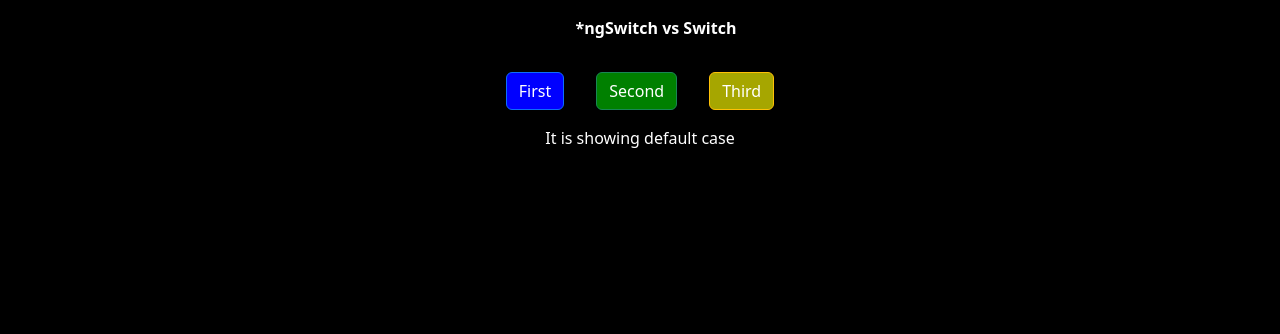
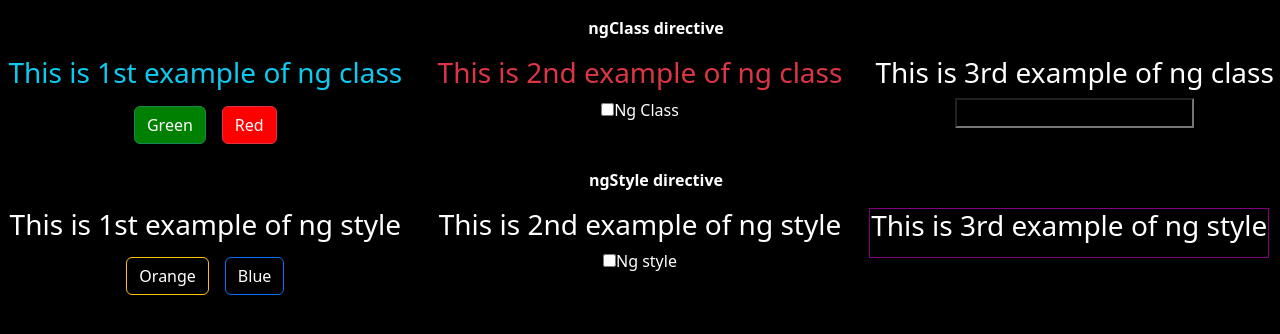
Before and after one commit to sanskar-kaushik/Angular_19, an Angular app: page / in a window 1280 px wide. Shown: the top 334 px of the page. Built offline with nearby package versions, Linux system fonts and the light colour scheme.

Commit message:
Atrribute directive

```diff
--- a/src/app/app.component.html
+++ b/src/app/app.component.html
@@ -1,5 +1,6 @@
 <!-- <app-data-binding></app-data-binding> -->
  <!-- <app-directives></app-directives> -->
 <!-- <app-structural-directive-ng-if-vs-if></app-structural-directive-ng-if-vs-if> -->
- <!-- <app-structural-directive-ngfor-vs-for></app-structural-directive-ngfor-vs-for> -->
-  <app-structural-directives-ng-switch-vs-switch></app-structural-directives-ng-switch-vs-switch>
+<!-- <app-structural-directive-ngfor-vs-for></app-structural-directive-ngfor-vs-for> -->
+<!-- <app-structural-directives-ng-switch-vs-switch></app-structural-directives-ng-switch-vs-switch> -->
+<app-attribute-directives></app-attribute-directives>
--- a/src/app/app.component.ts
+++ b/src/app/app.component.ts
@@ -5,6 +5,7 @@ import { DirectivesComponent } from './directives/directives.component';
 import { StructuralDirectiveNgIfVsIfComponent } from './structural-directive-ng-if-vs-if/structural-directive-ng-if-vs-if.component';
 import { StructuralDirectiveNgforVsForComponent } from './structural-directive-ngfor-vs-for/structural-directive-ngfor-vs-for.component';
 import { StructuralDirectivesNgSwitchVsSwitchComponent } from './structural-directives-ng-switch-vs-switch/structural-directives-ng-switch-vs-switch.component';
+import { AttributeDirectivesComponent } from './attribute-directives/attribute-directives.component';
 
 @Component({
   selector: 'app-root',
@@ -14,7 +15,8 @@ import { StructuralDirectivesNgSwitchVsSwitchComponent } from './structural-dire
     // DirectivesComponent ,
     // StructuralDirectiveNgIfVsIfComponent,
     // StructuralDirectiveNgforVsForComponent,
-    StructuralDirectivesNgSwitchVsSwitchComponent
+    // StructuralDirectivesNgSwitchVsSwitchComponent,
+    AttributeDirectivesComponent
   ],
   templateUrl: './app.component.html',
   styleUrl: './app.component.css'
--- /dev/null
+++ b/src/app/attribute-directives/attribute-directives.component.css
@@ -0,0 +1,6 @@
+.btn-success{
+    background-color: green !important;
+}
+.btn-danger{
+    background-color: red !important;
+}
--- /dev/null
+++ b/src/app/attribute-directives/attribute-directives.component.html
@@ -0,0 +1,51 @@
+<div class="row text-center">
+    <div class="col-12 m-3">
+        <b>ngClass directive</b>
+    </div>
+</div>
+<div class="row text-center">
+    <div class="col-4">
+        <div>
+           <h3 [class]="textColor">This is 1st example of ng class</h3>
+           <button class="btn btn-success m-2" (click)="clickSuccess()">Green</button>
+           <button class="btn btn-danger m-2" (click)="clickDanger()">Red</button>
+        </div>
+    </div>
+    <div class="col-4">
+        <div>
+           <h3 [ngClass]="color? 'text-success' : 'text-danger'">This is 2nd example of ng class</h3>
+           <input type="checkbox" [(ngModel)]="color">Ng Class
+        </div>
+    </div>
+    <div class="col-4">
+        <div>
+            <h3 [class]="text">This is 3rd example of ng class</h3>
+            <input type="text" [(ngModel)]="text">
+        </div>
+    </div>
+</div>
+<div class="row text-center">
+    <div class="col-12 m-3">
+        <b>ngStyle directive</b>
+    </div>
+</div>
+<div class="row text-center">
+    <div class="col-4">
+        <div>
+           <h3 [ngStyle]="{'color': updateColor}">This is 1st example of ng style</h3>
+           <button class="btn btn-warning m-2" (click)="updateWarning('orange')">Orange</button>
+           <button class="btn btn-primary m-2" (click)="updatePrimary('blue')">Blue</button>
+        </div>
+    </div>
+    <div class="col-4">
+        <div>
+        <h3 [ngStyle]= "{color: newColor ? 'orange' : 'red' + '!important'}">This is 2nd example of ng style</h3>
+           <input type="checkbox" [(ngModel)]="newColor">Ng style
+        </div>
+    </div>
+    <div class="col-4">
+        <div>
+            <h3 [ngStyle]="customClass">This is 3rd example of ng style</h3>
+        </div>
+    </div>
+</div>
--- /dev/null
+++ b/src/app/attribute-directives/attribute-directives.component.ts
@@ -0,0 +1,35 @@
+import { CommonModule } from '@angular/common';
+import { Component } from '@angular/core';
+import { FormsModule } from '@angular/forms';
+
+@Component({
+  selector: 'app-attribute-directives',
+  imports: [CommonModule , FormsModule],
+  templateUrl: './attribute-directives.component.html',
+  styleUrl: './attribute-directives.component.css'
+})
+export class AttributeDirectivesComponent {
+  textColor:string = "text-info";
+  updateColor:string = 'blue';
+  color:boolean = false;
+  newColor:boolean = false;
+  text:string = '';
+  clickSuccess(){
+  this.textColor = "text-success";
+  }
+  clickDanger(){
+  this.textColor = "text-danger";
+  }
+  updateWarning(color: string){
+    this.updateColor = color;
+  }
+  updatePrimary(color: string){
+    this.updateColor = color;
+  }
+  customClass: any = {
+    'color' : "red",
+    'height' : "50px",
+    'width' : "400px",
+    'border' : '1px solid purple'
+  }
+}
--- a/src/styles.css
+++ b/src/styles.css
@@ -1,7 +1,7 @@
 /* You can add global styles to this file, and also import other style files */
 *{
     background-color: black !important;
-    /* margin: 0; */
-    /* height: 100vh;  */
+    /* margin: 0;
+    height: 100vh;  */
     color: white !important;
 }
```
Also changed, not shown: 1 other file (tests, documents, lock files or other folders).
